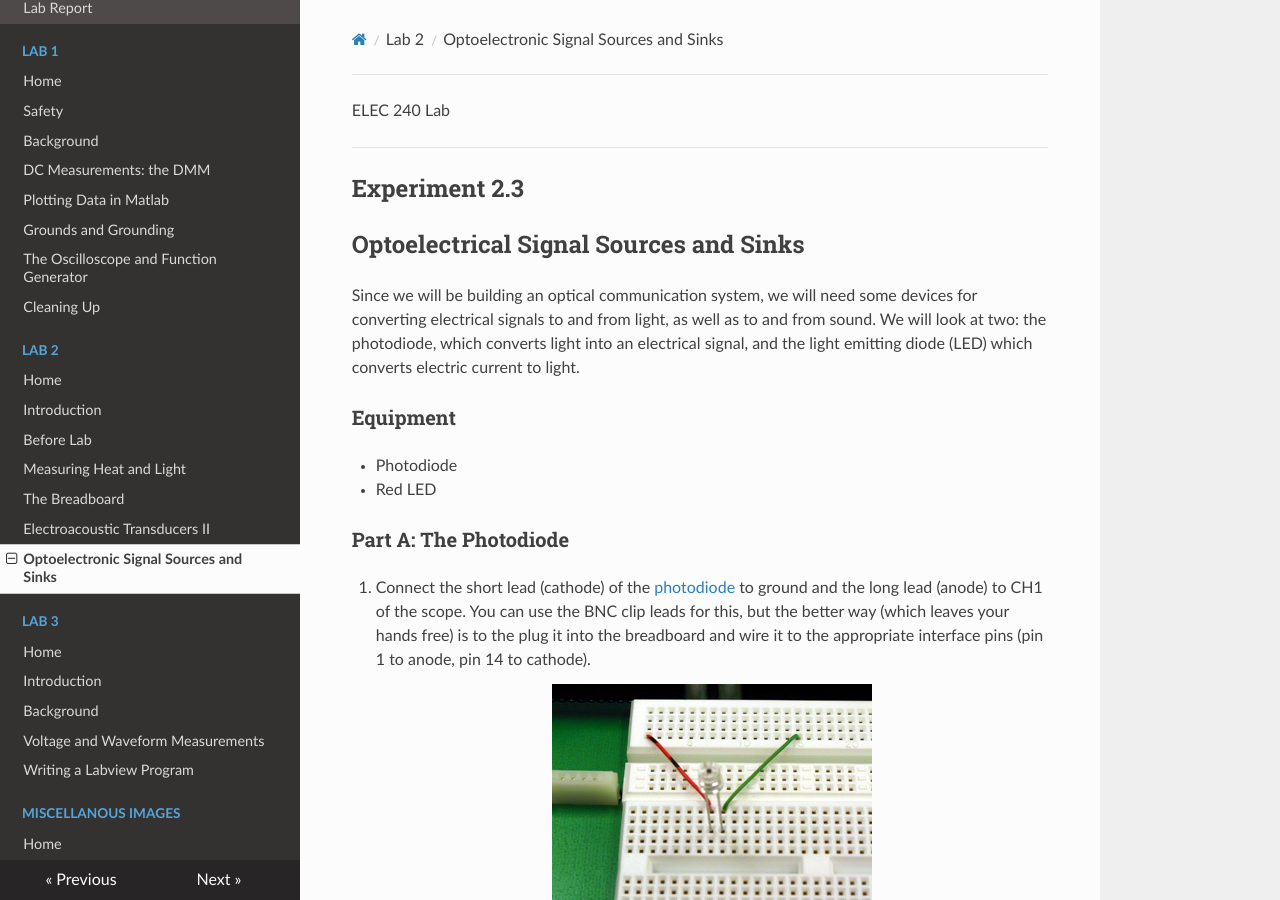
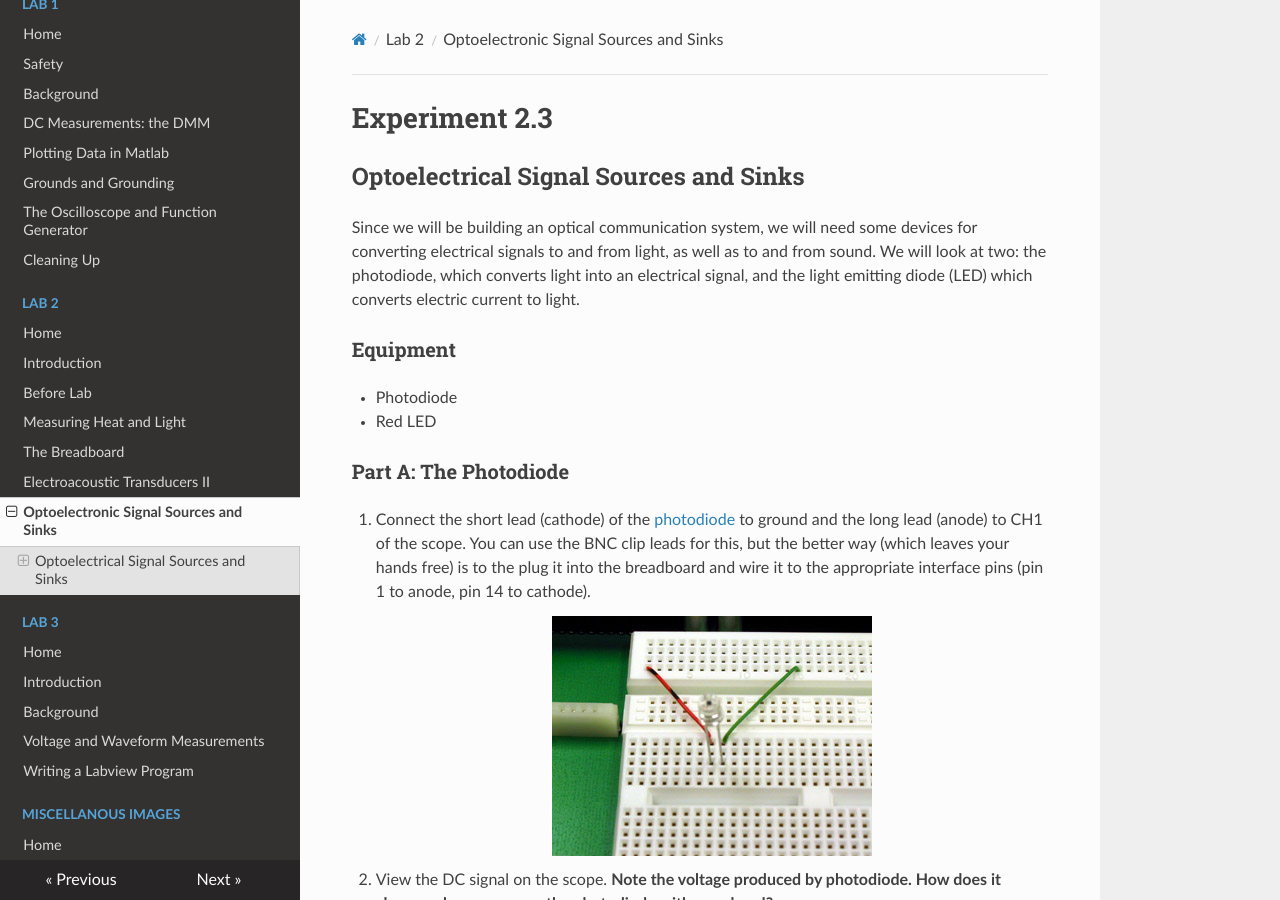
Before and after one commit to gvacaliuc/elec243-lab-website, an MkDocs documentation site: the page built from source/lab2/experiment_2-3.md, in a window 1280 px wide and 900 px high. Built offline with MkDocs 1.6.1, drawn with Linux system fonts in a browser that asks for light colours; nearby versions of some CDN libraries; formulas are drawn with MathJax 3; old or Windows-style settings are respelled for this version of MkDocs.

Commit message:
small formatting changes

```diff
--- a/source/lab2/experiment_2-3.md
+++ b/source/lab2/experiment_2-3.md
@@ -1,12 +1,6 @@
-ELEC 240 Lab
+# Experiment 2.3
 
-------------------------------------------------------------------------
-
-Experiment 2.3
---------------
-
-Optoelectrical Signal Sources and Sinks
----------------------------------------
+## Optoelectrical Signal Sources and Sinks
 
 Since we will be building an optical communication system, we will need
 some devices for converting electrical signals to and from light, as
```
